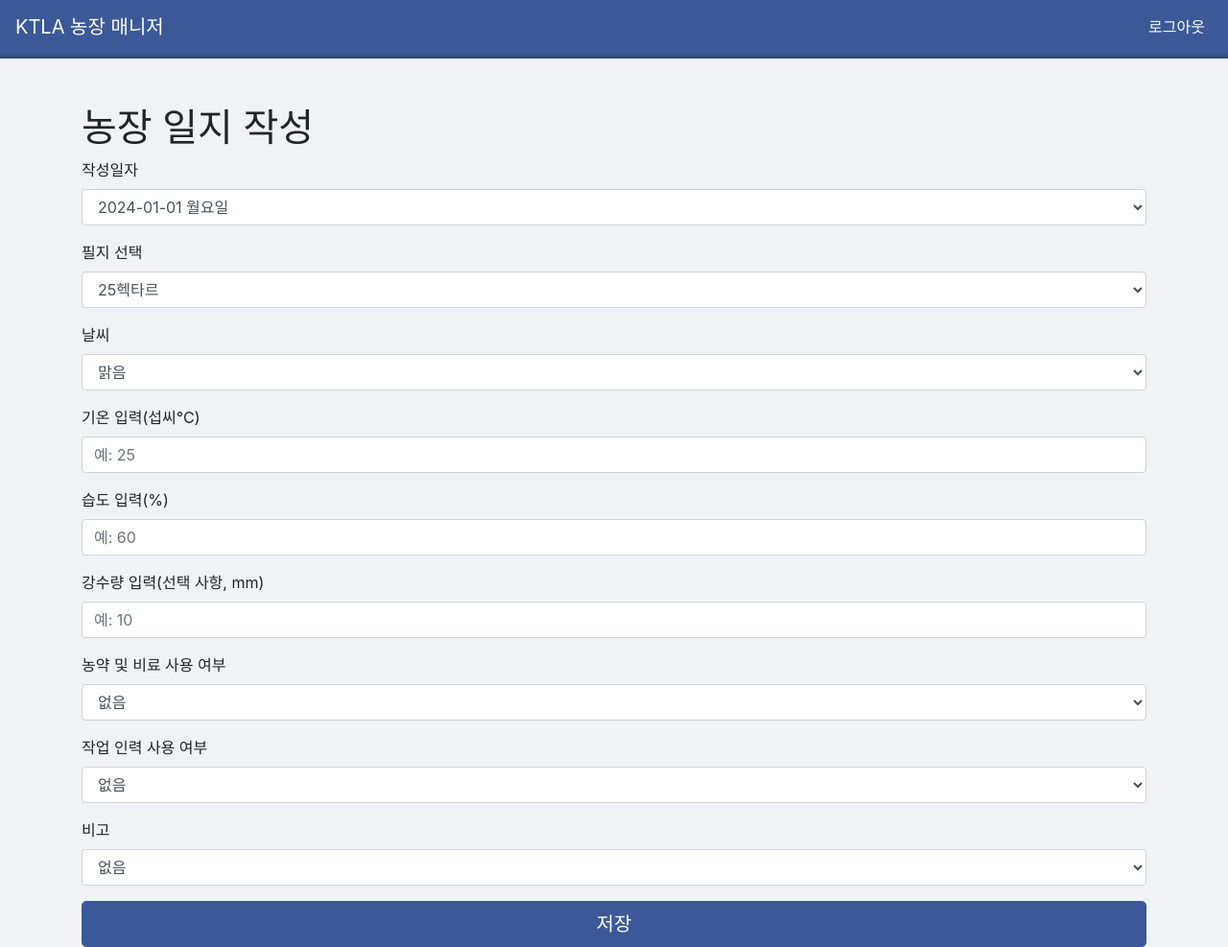
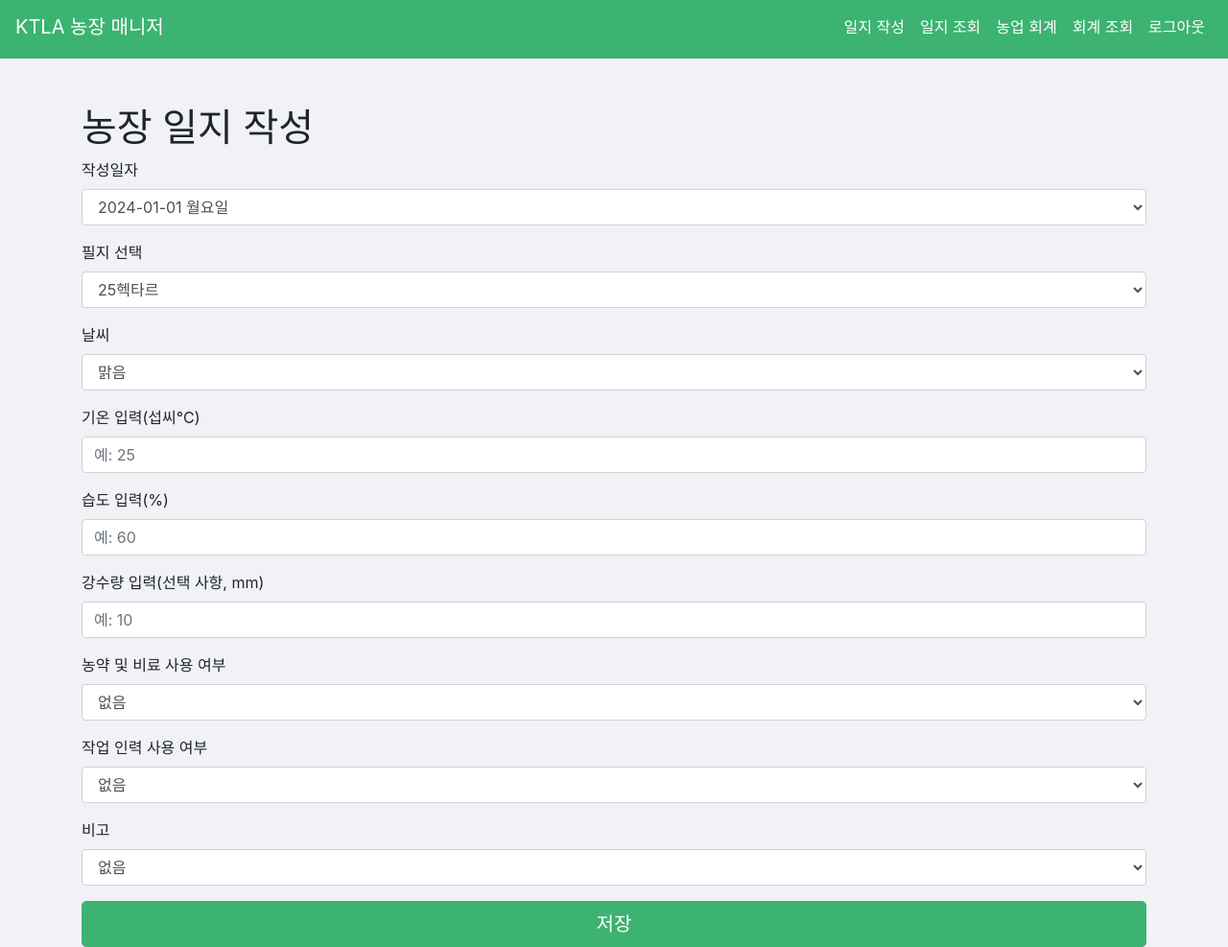
Before and after one commit to lee960314/ktla, a Flask app: page / in a window 1280 px wide. Shown: the whole page at 96% size. Run offline with Flask 3, Linux system fonts and the light colour scheme; the visitor is signed in with stand-in values (Sample User, id 1); some libraries are stand-ins or nearby versions.

Commit message:
Update index.html
내비게이션 바 , 전체적 바나나 색 테마 설정

```diff
--- a/templates/index.html
+++ b/templates/index.html
@@ -11,20 +11,20 @@
             background-color: #f0f2f5; /* 페이스북 배경색 */
         }
         .navbar {
-            background-color: #3b5998; /* 페이스북 파란색 */
-            border-bottom: 5px solid #334d84; /* 진한 파란색 */
+            background-color: #3CB371; /* 덜 익은 바나나 색 */
+            border-bottom: 5px solid #3CB371; /* 덜 익은 바나나 색 */
         }
         .navbar-brand, .nav-link {
             color: white !important;
         }
         .btn-custom {
-            background-color: #3b5998; /* 페이스북 파란색 */
-            border-color: #3b5998;
+            background-color: #3CB371; /* 덜 익은 바나나 색 */
+            border-color: #3CB371; /* 덜 익은 바나나 색 */
             color: white;
         }
         .btn-custom:hover {
-            background-color: #334d84;
-            border-color: #334d84;
+            background-color: #ffd400; /* 익은 바나나 색 */
+            border-color: #ffd400; /* 익은 바나나 색 */
         }
         .card-custom {
             margin-bottom: 1rem;
@@ -171,6 +171,18 @@
         </button>
         <div class="collapse navbar-collapse" id="navbarNav">
             <ul class="navbar-nav ml-auto">
+                <li class="nav-item">
+                    <a class="nav-link" href="/">일지 작성</a>
+                </li>
+                <li class="nav-item">
+                    <a class="nav-link" href="/searchdata">일지 조회</a>
+                </li>
+                <li class="nav-item">
+                    <a class="nav-link" href="/farmaccounting">농업 회계</a>
+                </li>
+                <li class="nav-item">
+                    <a class="nav-link" href="/accountingdata">회계 조회</a>
+                </li>
                 <li class="nav-item">
                     <a class="nav-link" href="/logout">로그아웃</a>
                 </li>
```
